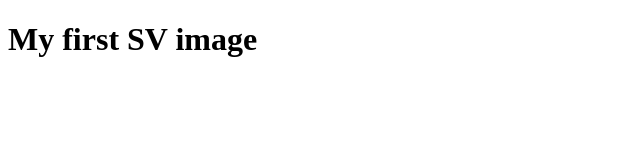
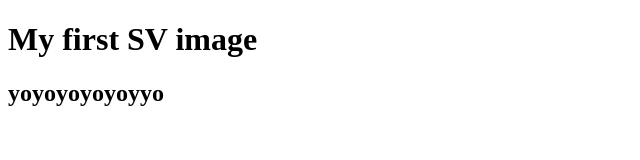
Before and after one commit to borec22/VSCODE, a plain HTML site: page index.html in a window 1280 px wide. Shown: the whole page, without its empty margins (0-640 px from the left). Drawn offline with Linux system fonts and the light colour scheme.

Commit message:
change index.html

```diff
--- a/index.html
+++ b/index.html
@@ -9,7 +9,7 @@
 
 <body>
   <h1>My first SV image</h1>
-
+  <h2>yoyoyoyoyoyyo</h2>
 </body>
 
 </html>
```
